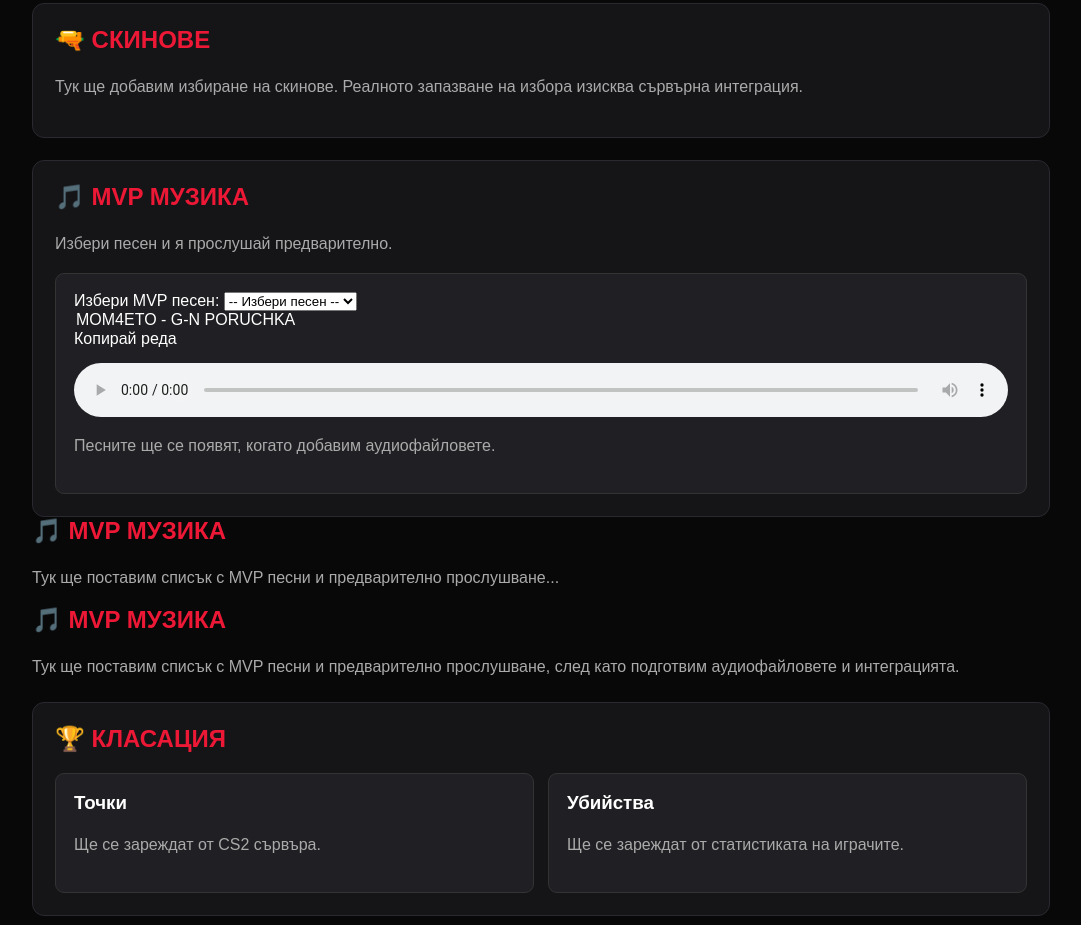
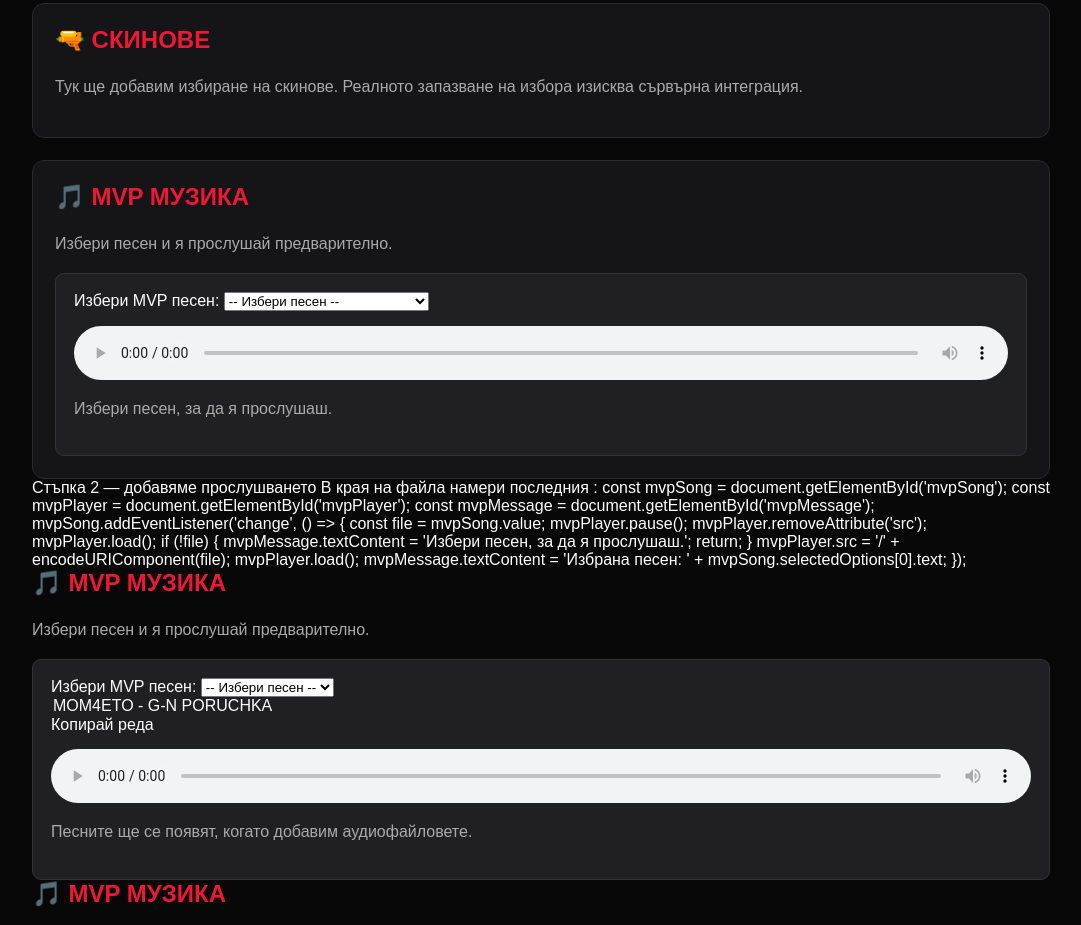
Before and after one commit to berkhddhkushakli/newmahals-cs2, a website: page index.html in a window 1280 px wide. Shown: the part 1065-1990 px from the top of the page, without its empty margins (99-1180 px from the left). Drawn offline with Linux system fonts and the light colour scheme; no server answers.

Commit message:
Update index.html

```diff
--- a/index.html
+++ b/index.html
@@ -90,7 +90,55 @@ footer{text-align:center;padding:28px 16px;color:#888;border-top:1px solid #2929
   </section>
 
 
-<section id="mvp">
+<section id="mvp"> <h2>🎵 <span class="accent">MVP МУЗИКА</span></h2>
+  <p class="muted">Избери песен и я прослушай предварително.</p>
+
+  <div class="card">
+    <label for="mvpSong">Избери MVP песен:</label>
+
+    <select id="mvpSong">
+      <option value="">-- Избери песен --</option>
+      <option value="4-mom4eto-g-n-poruchka-g-n-poriecka-official-lyric-video_jc50RMR9.mp3">
+        MOM4ETO - G-N PORUCHKA
+      </option>
+    </select>
+
+    <audio id="mvpPlayer" controls preload="none"
+      style="width:100%;margin-top:15px">
+      Браузърът ти не поддържа аудио.
+    </audio>
+
+    <p id="mvpMessage" class="muted">
+      Избери песен, за да я прослушаш.
+    </p>
+  </div>
+</section>
+
+
+
+Стъпка 2 — добавяме прослушването
+В края на файла намери последния <script> — този, в който е updateSteamLogin(). Остави съществуващия код за Steam входа и добави следващия код точно преди затварящия </script>:
+
+const mvpSong = document.getElementById('mvpSong');
+const mvpPlayer = document.getElementById('mvpPlayer');
+const mvpMessage = document.getElementById('mvpMessage');
+
+mvpSong.addEventListener('change', () => {
+  const file = mvpSong.value;
+
+  mvpPlayer.pause();
+  mvpPlayer.removeAttribute('src');
+  mvpPlayer.load();
+
+  if (!file) {
+    mvpMessage.textContent = 'Избери песен, за да я прослушаш.';
+    return;
+  }
+
+  mvpPlayer.src = '/' + encodeURIComponent(file);
+  mvpPlayer.load();
+  mvpMessage.textContent = 'Избрана песен: ' + mvpSong.selectedOptions[0].text;
+});
   <h2>🎵 <span class="accent">MVP МУЗИКА</span></h2>
   <p class="muted">Избери песен и я прослушай предварително.</p>
 
```
